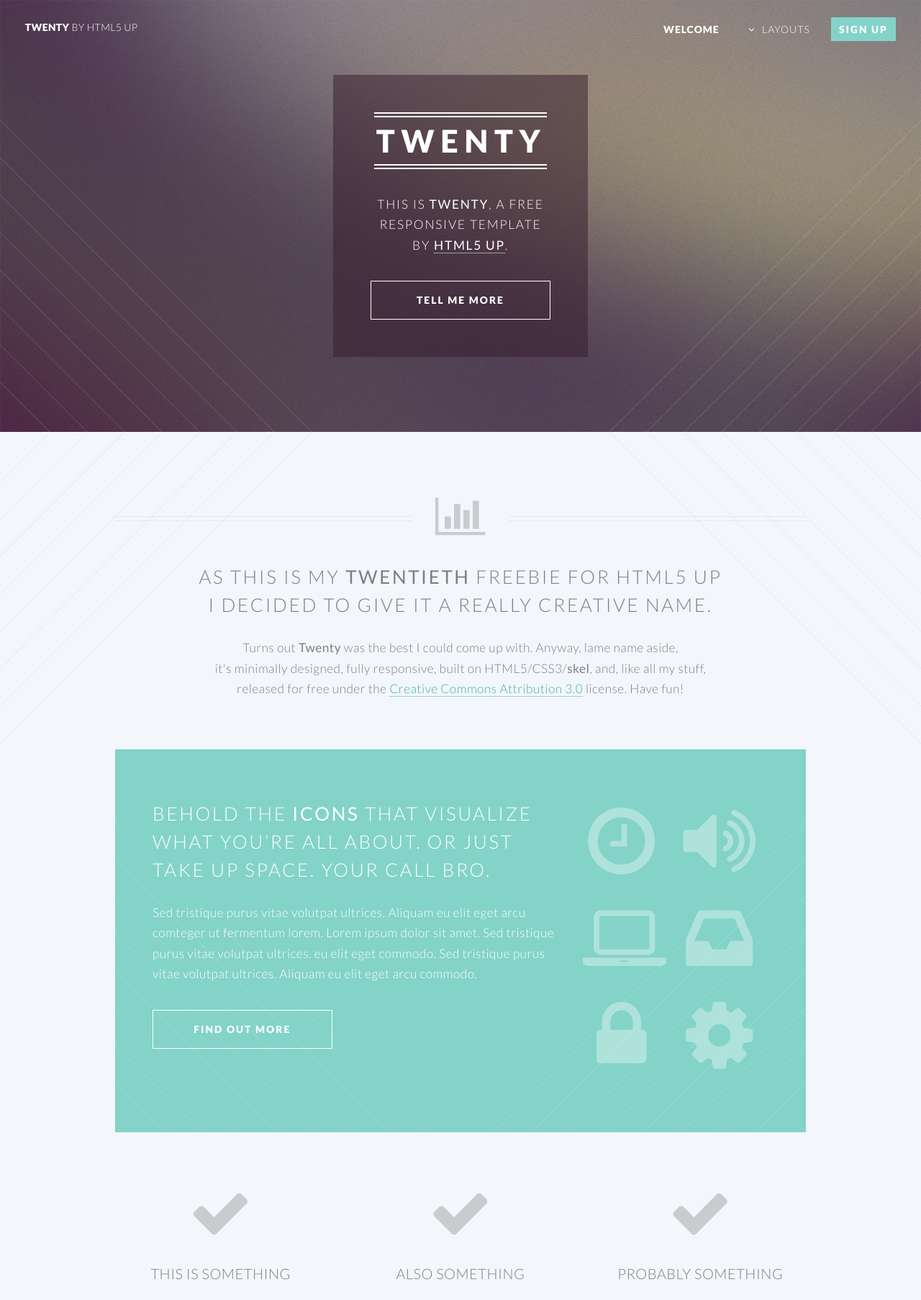
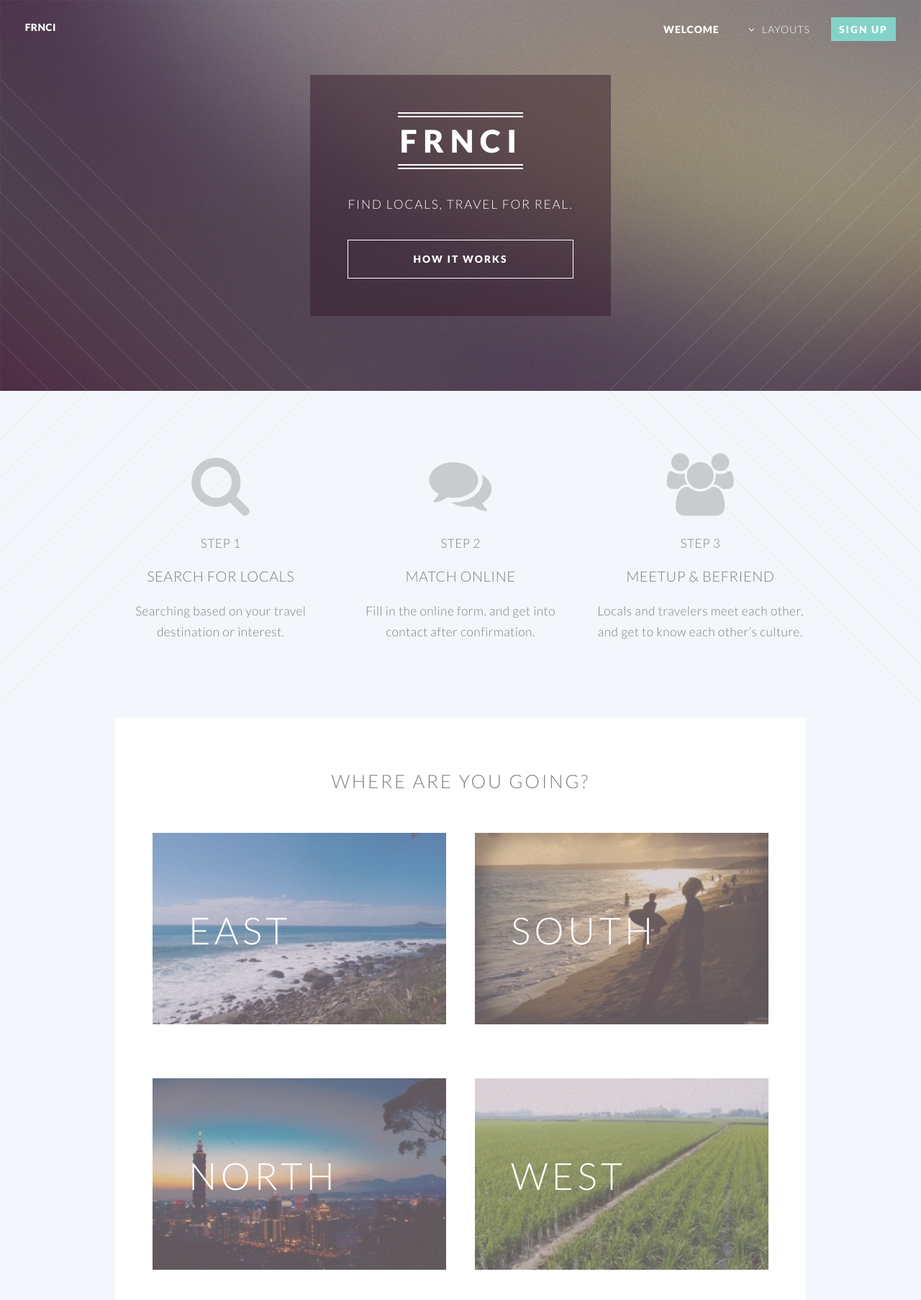
Before and after one commit to johnlinp/frnci, a Django app: template landing/templates/index.html in a window 1280 px wide. Shown: the top 1806 px of the page at 72% size. Run offline with Django 3.2, Linux system fonts and the light colour scheme; the template is opened without the code that fills it, so the values that code supplies are empty.

Commit message:
Simple landing page

```diff
--- a/landing/static/assets/css/main.css
+++ b/landing/static/assets/css/main.css
@@ -3194,3 +3194,27 @@
 			}
 
 	}
+
+/* FRNCI */
+
+	.area-intro {
+		position: relative;
+	}
+
+	.area-intro h2 {
+		position: absolute;
+		left: 50px;
+		bottom: 40px;
+		font-size: 3em;
+		color: #fff;
+	}
+
+	.area-intro a {
+		opacity: .7;
+		transition: .5s;
+	}
+
+	.area-intro a:hover {
+		opacity: 1;
+		transition: .5s;
+	}
--- a/landing/templates/index.html
+++ b/landing/templates/index.html
@@ -20,17 +20,17 @@
 
 			<!-- Header -->
 				<header id="header" class="alt">
-					<h1 id="logo"><a href="index.html">Twenty <span>by HTML5 UP</span></a></h1>
+					<h1 id="logo"><a href="#">FRNCI</a></h1>
 					<nav id="nav">
 						<ul>
-							<li class="current"><a href="index.html">Welcome</a></li>
+							<li class="current"><a href="#">Welcome</a></li>
 							<li class="submenu">
 								<a href="#">Layouts</a>
 								<ul>
-									<li><a href="left-sidebar.html">Left Sidebar</a></li>
-									<li><a href="right-sidebar.html">Right Sidebar</a></li>
-									<li><a href="no-sidebar.html">No Sidebar</a></li>
-									<li><a href="contact.html">Contact</a></li>
+									<li><a href="#">Left Sidebar</a></li>
+									<li><a href="#">Right Sidebar</a></li>
+									<li><a href="#">No Sidebar</a></li>
+									<li><a href="#">Contact</a></li>
 									<li class="submenu">
 										<a href="#">Submenu</a>
 										<ul>
@@ -60,16 +60,12 @@
 					<div class="inner">
 
 						<header>
-							<h2>TWENTY</h2>
+							<h2>FRNCI</h2>
 						</header>
-						<p>This is <strong>Twenty</strong>, a free
-						<br />
-						responsive template
-						<br />
-						by <a href="http://html5up.net">HTML5 UP</a>.</p>
+						<p>Find Locals, Travel for Real.</p>
 						<footer>
 							<ul class="buttons vertical">
-								<li><a href="#main" class="button fit scrolly">Tell Me More</a></li>
+								<li><a href="#main" class="button fit scrolly">How it Works</a></li>
 							</ul>
 						</footer>
 
@@ -80,116 +76,66 @@
 			<!-- Main -->
 				<article id="main">
 
-					<header class="special container">
-						<span class="icon fa-bar-chart-o"></span>
-						<h2>As this is my <strong>twentieth</strong> freebie for HTML5 UP
-						<br />
-						I decided to give it a really creative name.</h2>
-						<p>Turns out <strong>Twenty</strong> was the best I could come up with. Anyway, lame name aside,
-						<br />
-						it's minimally designed, fully responsive, built on HTML5/CSS3/<strong>skel</strong>,
-						and, like all my stuff,
-						<br />
-						released for free under the <a href="http://html5up.net/license">Creative Commons Attribution 3.0</a> license. Have fun!</p>
-					</header>
-
-					<!-- One -->
-						<section class="wrapper style2 container special-alt">
-							<div class="row 50%">
-								<div class="8u 12u(narrower)">
-
-									<header>
-										<h2>Behold the <strong>icons</strong> that visualize what you’re all about. or just take up space. your call bro.</h2>
-									</header>
-									<p>Sed tristique purus vitae volutpat ultrices. Aliquam eu elit eget arcu comteger ut fermentum lorem. Lorem ipsum dolor sit amet. Sed tristique purus vitae volutpat ultrices. eu elit eget commodo. Sed tristique purus vitae volutpat ultrices. Aliquam eu elit eget arcu commodo.</p>
-									<footer>
-										<ul class="buttons">
-											<li><a href="#" class="button">Find Out More</a></li>
-										</ul>
-									</footer>
-
-								</div>
-								<div class="4u 12u(narrower) important(narrower)">
-
-									<ul class="featured-icons">
-										<li><span class="icon fa-clock-o"><span class="label">Feature 1</span></span></li>
-										<li><span class="icon fa-volume-up"><span class="label">Feature 2</span></span></li>
-										<li><span class="icon fa-laptop"><span class="label">Feature 3</span></span></li>
-										<li><span class="icon fa-inbox"><span class="label">Feature 4</span></span></li>
-										<li><span class="icon fa-lock"><span class="label">Feature 5</span></span></li>
-										<li><span class="icon fa-cog"><span class="label">Feature 6</span></span></li>
-									</ul>
-
-								</div>
-							</div>
-						</section>
-
-					<!-- Two -->
 						<section class="wrapper style1 container special">
 							<div class="row">
 								<div class="4u 12u(narrower)">
 
 									<section>
-										<span class="icon featured fa-check"></span>
+
+										<span class="icon featured fa-search"></span>
 										<header>
-											<h3>This is Something</h3>
+											<h4>Step 1</h4>
+											<h3>Search for Locals</h3>
 										</header>
-										<p>Sed tristique purus vitae volutpat ultrices. Aliquam eu elit eget arcu commodo suscipit dolor nec nibh. Proin a ullamcorper elit, et sagittis turpis. Integer ut fermentum.</p>
+										<p>Searching based on your travel destination or interest.</p>
 									</section>
 
 								</div>
 								<div class="4u 12u(narrower)">
 
 									<section>
-										<span class="icon featured fa-check"></span>
+										<span class="icon featured fa-comments"></span>
 										<header>
-											<h3>Also Something</h3>
+											<h4>Step 2</h4>
+											<h3>Match Online</h3>
 										</header>
-										<p>Sed tristique purus vitae volutpat ultrices. Aliquam eu elit eget arcu commodo suscipit dolor nec nibh. Proin a ullamcorper elit, et sagittis turpis. Integer ut fermentum.</p>
+										<p>Fill in the online form, and get into contact after confirmation.</p>
 									</section>
 
 								</div>
 								<div class="4u 12u(narrower)">
 
 									<section>
-										<span class="icon featured fa-check"></span>
+										<span class="icon featured fa-users"></span>
 										<header>
-											<h3>Probably Something</h3>
+											<h4>Step 3</h4>
+											<h3>Meetup &amp; Befriend</h3>
 										</header>
-										<p>Sed tristique purus vitae volutpat ultrices. Aliquam eu elit eget arcu commodo suscipit dolor nec nibh. Proin a ullamcorper elit, et sagittis turpis. Integer ut fermentum.</p>
+										<p>Locals and travelers meet each other, and get to know each other’s culture.</p>
 									</section>
 
 								</div>
 							</div>
 						</section>
 
-					<!-- Three -->
 						<section class="wrapper style3 container special">
 
 							<header class="major">
-								<h2>Next look at this <strong>cool stuff</strong></h2>
+								<h2>Where are you going?</h2>
 							</header>
 
 							<div class="row">
 								<div class="6u 12u(narrower)">
 
-									<section>
-										<a href="#" class="image featured"><img src="/static/images/pic01.jpg" alt="" /></a>
-										<header>
-											<h3>A Really Fast Train</h3>
-										</header>
-										<p>Sed tristique purus vitae volutpat commodo suscipit amet sed nibh. Proin a ullamcorper sed blandit. Sed tristique purus vitae volutpat commodo suscipit ullamcorper sed blandit lorem ipsum dolore.</p>
+									<section class="area-intro">
+										<a href="#" class="image featured"><img src="/static/images/east.jpg" alt="" /><h2>East</h2></a>
 									</section>
 
 								</div>
 								<div class="6u 12u(narrower)">
 
-									<section>
-										<a href="#" class="image featured"><img src="/static/images/pic02.jpg" alt="" /></a>
-										<header>
-											<h3>An Airport Terminal</h3>
-										</header>
-										<p>Sed tristique purus vitae volutpat commodo suscipit amet sed nibh. Proin a ullamcorper sed blandit. Sed tristique purus vitae volutpat commodo suscipit ullamcorper sed blandit lorem ipsum dolore.</p>
+									<section class="area-intro">
+										<a href="#" class="image featured"><img src="/static/images/south.jpg" alt="" /><h2>South</h2></a>
 									</section>
 
 								</div>
@@ -197,35 +143,35 @@
 							<div class="row">
 								<div class="6u 12u(narrower)">
 
-									<section>
-										<a href="#" class="image featured"><img src="/static/images/pic03.jpg" alt="" /></a>
-										<header>
-											<h3>Hyperspace Travel</h3>
-										</header>
-										<p>Sed tristique purus vitae volutpat commodo suscipit amet sed nibh. Proin a ullamcorper sed blandit. Sed tristique purus vitae volutpat commodo suscipit ullamcorper sed blandit lorem ipsum dolore.</p>
+									<section class="area-intro">
+										<a href="#" class="image featured"><img src="/static/images/north.jpg" alt="" /><h2>North</h2></a>
 									</section>
 
 								</div>
 								<div class="6u 12u(narrower)">
 
-									<section>
-										<a href="#" class="image featured"><img src="/static/images/pic04.jpg" alt="" /></a>
-										<header>
-											<h3>And Another Train</h3>
-										</header>
-										<p>Sed tristique purus vitae volutpat commodo suscipit amet sed nibh. Proin a ullamcorper sed blandit. Sed tristique purus vitae volutpat commodo suscipit ullamcorper sed blandit lorem ipsum dolore.</p>
+									<section class="area-intro">
+										<a href="#" class="image featured"><img src="/static/images/west.jpg" alt="" /><h2>West</h2></a>
 									</section>
 
 								</div>
 							</div>
 
-							<footer class="major">
-								<ul class="buttons">
-									<li><a href="#" class="button">See More</a></li>
-								</ul>
-							</footer>
+						</section>
 
-						</section>
+					<section class="special container">
+						<header class="major">
+							<h2>Why FRNCI?</h2>
+						</header>
+						<p><strong>If you are a traveler...</strong></p>
+						<p>worrying about missing cool local events &amp; hidden spots <br>
+						longing to explore local culture and connect to local community <br>
+						having no idea where to find local friends with mutual interest</p>
+						<p><strong>If you are a local...</strong></p>
+						<p>passionate about making friends from different culture <br>
+						interested in sharing local spirit and places you love <br>
+						looking forward to cross-culture exchange or language exchange</p>
+					</section>
 
 				</article>
 
@@ -233,13 +179,11 @@
 				<section id="cta">
 
 					<header>
-						<h2>Ready to do <strong>something</strong>?</h2>
-						<p>Proin a ullamcorper elit, et sagittis turpis integer ut fermentum.</p>
+						<h2>Sign up to become a test pilot</h2>
 					</header>
 					<footer>
-						<ul class="buttons">
-							<li><a href="#" class="button special">Take My Money</a></li>
-							<li><a href="#" class="button">LOL Wut</a></li>
+						<ul class="icons">
+							<li><input type="email" placeholder="ken@example.com" /></li>
 						</ul>
 					</footer>
 
@@ -257,7 +201,7 @@
 					</ul>
 
 					<ul class="copyright">
-						<li>&copy; Untitled</li><li>Design: <a href="http://html5up.net">HTML5 UP</a></li>
+						<li>&copy; FRNCI</li>
 					</ul>
 
 				</footer>
```
Also changed, not shown: landing/static/images/east.jpg (added), landing/static/images/north.jpg (added), landing/static/images/pic01.jpg (deleted), landing/static/images/pic02.jpg (deleted), landing/static/images/pic03.jpg (deleted), landing/static/images/pic04.jpg (deleted), landing/static/images/south.jpg (added), landing/static/images/west.jpg (added).
